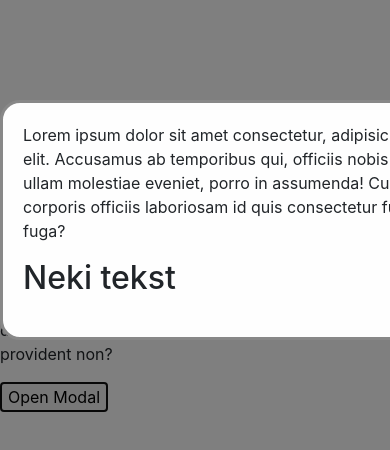
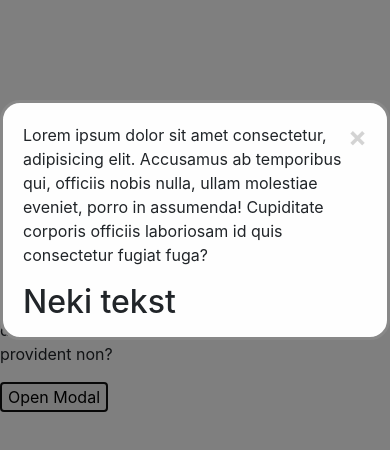
Before and after one commit to MilosAksic/Modal, a plain HTML site: page index.html in a window 390 px wide. Both pictures are taken after a click on the button "Open Modal". Drawn offline with nearby package versions, Linux system fonts and the light colour scheme.

Commit message:
Update main.css

```diff
--- a/css/main.css
+++ b/css/main.css
@@ -55,3 +55,9 @@
     text-decoration: none;
     cursor: pointer;
   }
+
+ @media screen and (max-width: 600px) {
+    #modal {
+        width: 100%;
+    }
+  }
```
